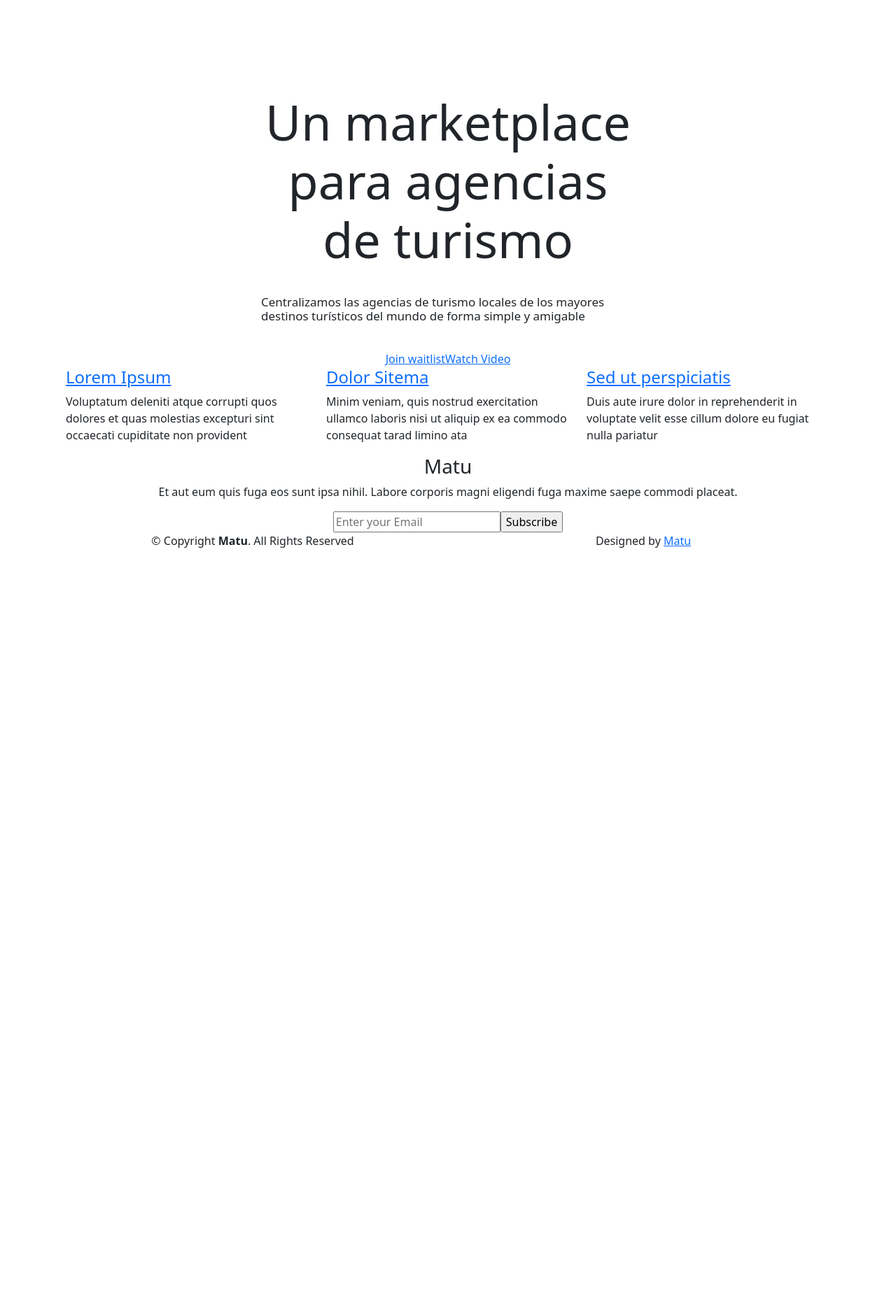
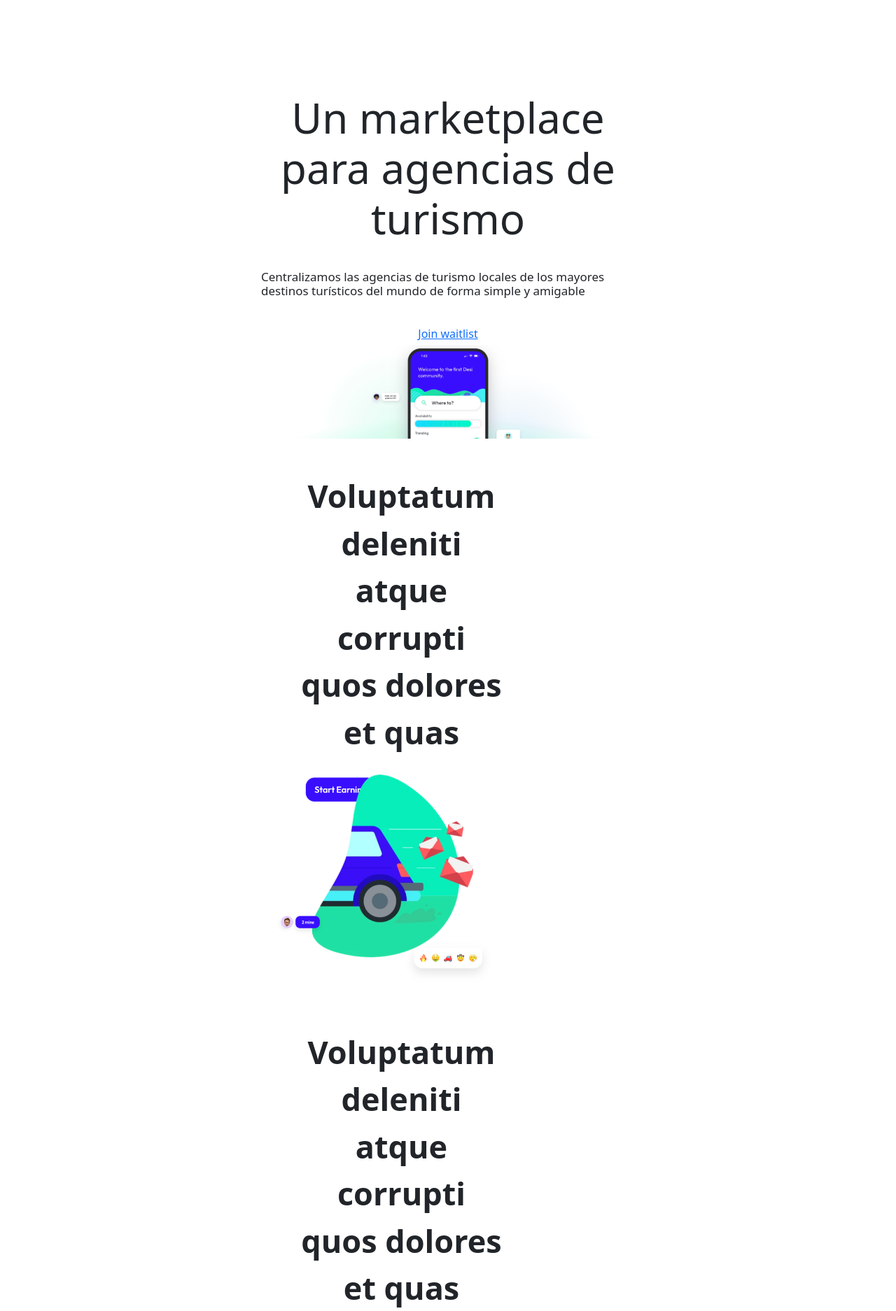
Before and after one commit to roquidev/Matu, a Django app: page / in a window 1280 px wide. Shown: the part 94-1968 px from the top of the page at 70% size. Before the commit the page ends 877 px from the top, so only its background shows below. Run offline with Django 4.2, Linux system fonts and the light colour scheme.

Commit message:
new changes to landing page

```diff
--- a/static/demo/homeBody.css
+++ b/static/demo/homeBody.css
@@ -23,3 +23,25 @@
     justify-content: center;
     align-items: center;
 }
+
+.centered-image {
+    display: block;
+    margin: 0 auto; /* Centers horizontally */
+    max-width: 100%; /* Adjust the width as needed */
+    height: auto; /* Maintains aspect ratio */
+}
+
+/* Styling for the new text */
+.text-medium-new {
+    font-size: 45px;
+    font-weight: bold;
+    margin-bottom: 20px; /* Add space below the text */
+    margin-left: 45px;
+
+}
+
+/* Styling for the new image */
+.img-fluid-new {
+    max-width: 100%;
+    height: auto;
+}
--- a/templates/homepage/home.html
+++ b/templates/homepage/home.html
@@ -12,13 +12,43 @@
       <div class="row justify-content-center">
         <div class="col-lg-6 pt-5 pt-lg-0 order-2 order-lg-1 d-flex flex-column justify-content-center">
           <div class="slogan-container">
-            <h1 class="slogan-title" style="line-height: 1.2; font-size: 70px;">Un marketplace para agencias de turismo</h1>
+            <h1 class="slogan-title" style="line-height: 1.2; font-size: 60px;">Un marketplace para agencias de turismo</h1>
             <h3 class="slogan-subtitle">Centralizamos las agencias de turismo locales de los mayores destinos turísticos del mundo de forma simple y amigable</h3>
-            <div class="d-flex">
-                <a href="/demo" class="btn-get-started scrollto">Join waitlist</a>
-                <a href="https://www.youtube.com/watch?v=jDDaplaOz7Q" class="glightbox btn-watch-video"><i class="bi bi-play-circle"></i><span>Watch Video</span></a>
+            <div class="d-flex flex-column align-items-center"> <!-- Change the container to a column layout -->
+              <a href="/demo" class="btn-get-started scrollto">Join waitlist</a> <!-- Move the button above the image -->
+              <img src="{% static 'img/phone-landing.png' %}" alt="Phone Image" class="centered-image">
             </div>
-          </div>
+
+            <div class="container text-center mt-5"> <!-- Add a container for the new content -->
+              <div class="row">
+                  <div class="col-md-8"> <!-- Increase the width of the left column -->
+                      <p class="text-medium-new text-bold" style="font-size: 45px;">Voluptatum deleniti atque corrupti quos dolores et quas</p> <!-- Use the new class for the text -->
+                      <img src="{% static 'img/2nd-image-landing.png' %}" alt="Second Image" class="img-fluid-new"> <!-- Use the new class for the image -->
+                  </div>
+              </div>
+            </div>
+
+            <div class="container text-center mt-5"> <!-- Add a container for the new content -->
+              <div class="row">
+                  <div class="col-md-8"> <!-- Increase the width of the left column -->
+                      <p class="text-medium-new text-bold" style="font-size: 45px;">Voluptatum deleniti atque corrupti quos dolores et quas</p> <!-- Use the new class for the text -->
+                      <img src="{% static 'img/3rd-img-landing.png' %}" alt="Second Image" class="img-fluid-new"> <!-- Use the new class for the image -->
+                  </div>
+              </div>
+            </div>
+
+            <div class="container text-center mt-5"> <!-- Add a container for the new content -->
+              <div class="row">
+                  <div class="col-md-8"> <!-- Increase the width of the left column -->
+                      <p class="text-medium-new text-bold" style="font-size: 45px;">Voluptatum deleniti atque corrupti quos dolores et quas</p> <!-- Use the new class for the text -->
+                      <img src="{% static 'img/2nd-image-landing.png' %}" alt="Second Image" class="img-fluid-new"> <!-- Use the new class for the image -->
+                  </div>
+              </div>
+            </div>
+
+
+
+
         </div>
         <!-- <div class="col-lg-6 order-1 order-lg-2 hero-img">
           <img src="{% static 'img/travel-the-world.jpg' %}" class="img-fluid animated" alt="">
```
Also changed, not shown: static/img/2nd-image-landing.png (added), static/img/3rd-img-landing.png (added), static/img/last-img-landing.png (added), static/img/phone-landing.png (added).
